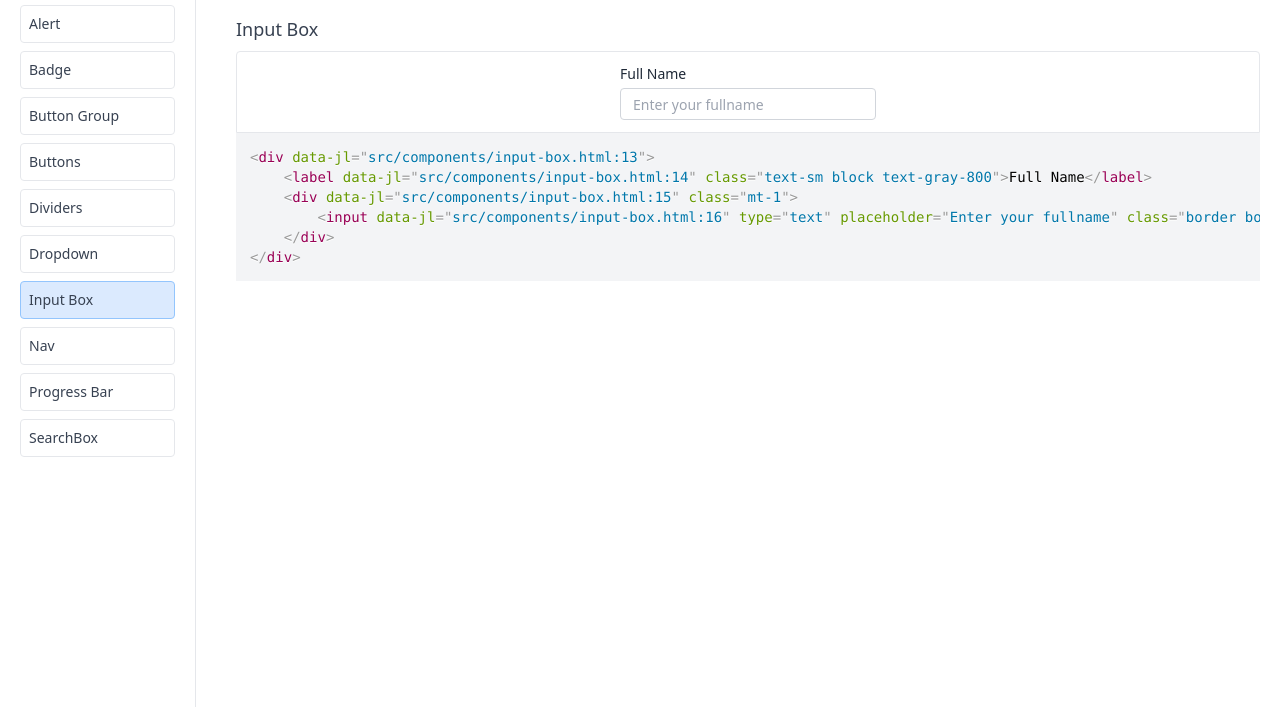
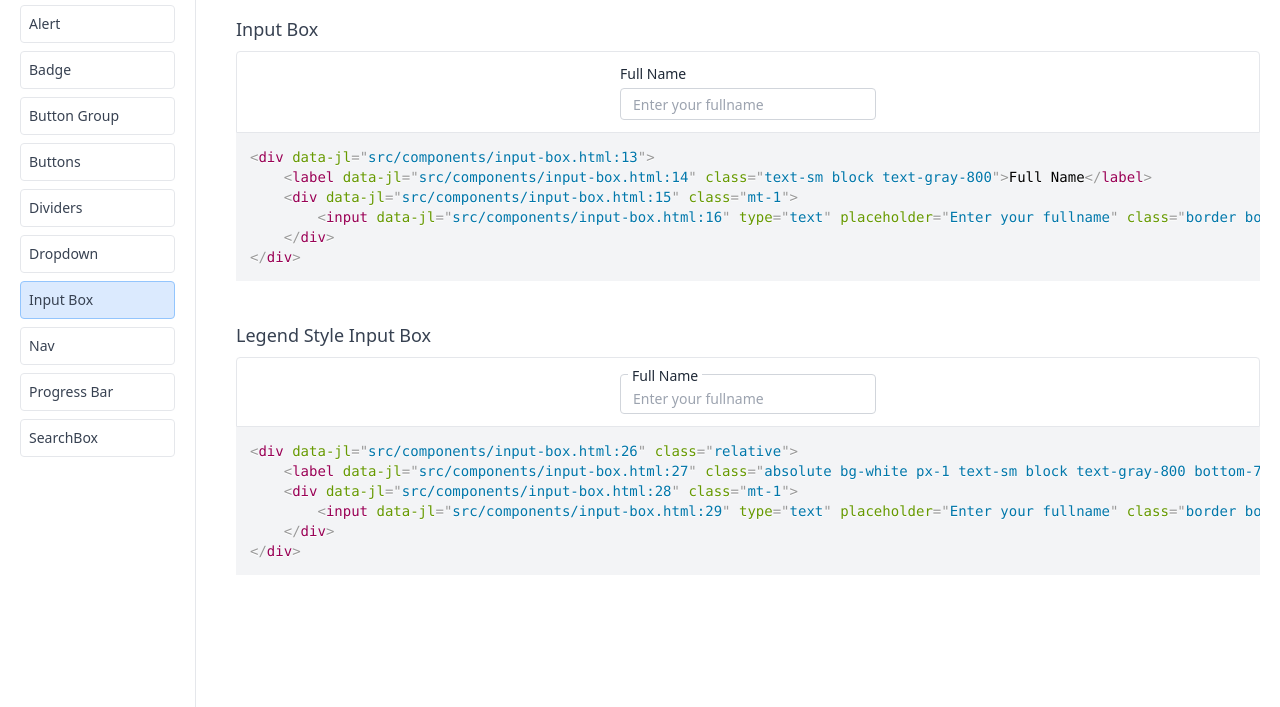
Before and after one commit to tushargugnani/tailwind-stamps, an Eleventy site: page src/components/input-box.html in a window 1280 px wide. Shown: the part 149-856 px from the top of the page. Built offline with nearby package versions, Linux system fonts and the light colour scheme; Eleventy itself is replaced by a stand-in of ours; files that its build step writes are made by us from their sources.

Commit message:
legent input box

```diff
--- a/src/components/input-box.html
+++ b/src/components/input-box.html
@@ -6,7 +6,7 @@ eleventyNavigation:
   parent: Base
 ---
 <h2 class="text-3xl font-semibold text-gray-800 my-3">Input Box</h2>
-<!-- Horizonal Divider-->
+<!-- Input Box-->
 <div class="my-10">
     <h4 class="my-2 text-lg text-gray-700 font-medium">Input Box</h4>
     <div class="tailwind-example border rounded-t p-3 flex justify-center">
@@ -18,3 +18,16 @@ eleventyNavigation:
         </div>
     </div>
 </div>
+
+
+<div class="my-10">
+    <h4 class="my-2 text-lg text-gray-700 font-medium">Legend Style Input Box</h4>
+    <div class="tailwind-example border rounded-t p-3 flex justify-center">
+        <div class="relative">
+            <label class="absolute bg-white px-1 text-sm block text-gray-800 bottom-7 left-2">Full Name</label>
+            <div class="mt-1">
+                <input type="text" placeholder="Enter your fullname" class="border border-gray-300 focus:outline-blue-400 rounded w-64 h-10 p-3 pt-5 text-sm"/>
+            </div>
+        </div>
+    </div>
+</div>
```
